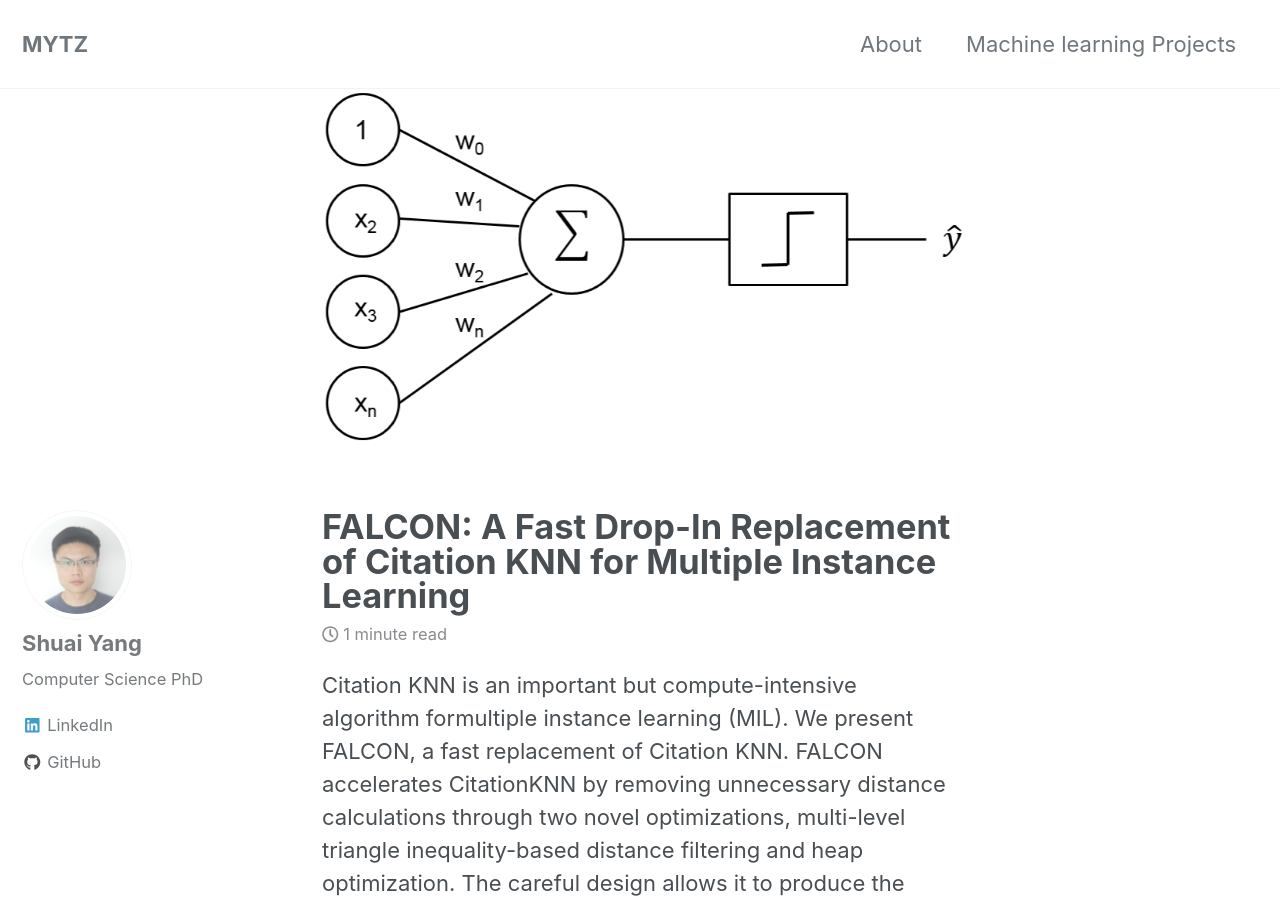
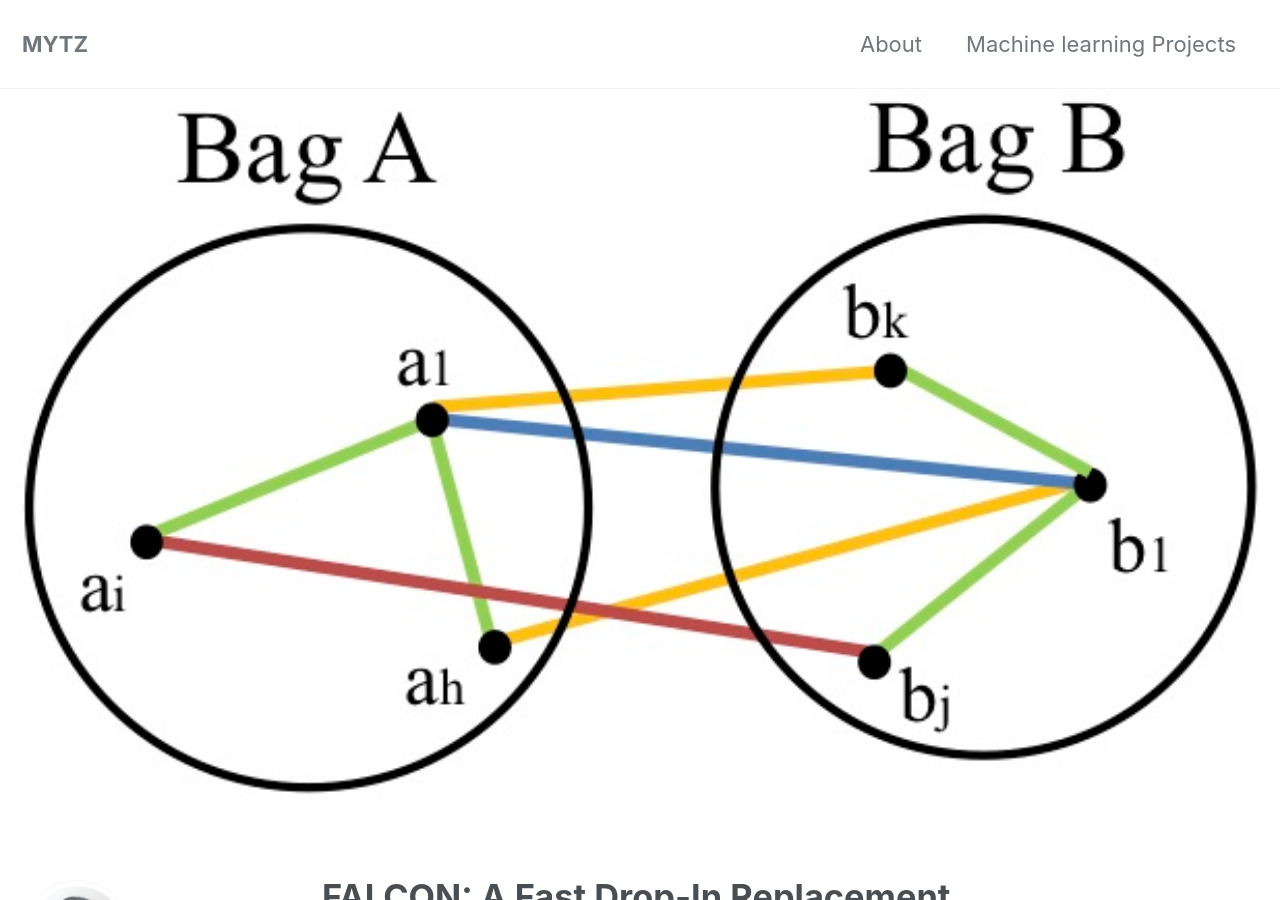
Before and after one commit to magikyoung/magikyoung.github.i, a Jekyll site: the page built from _posts/2019-06-16-falcon.md, in a window 1280 px wide and 900 px high. Built offline with Jekyll 4.4.1, drawn with Linux system fonts in a browser that asks for light colours; nearby versions of some CDN libraries; formulas are drawn with MathJax 3.

Commit message:
change post image

```diff
--- a/_posts/2019-06-16-falcon.md
+++ b/_posts/2019-06-16-falcon.md
@@ -3,7 +3,7 @@ title: "FALCON: A Fast Drop-In Replacement of Citation KNN for Multiple Instance
 date: 2019-06-16
 tags: [projects] #[data wrfangling, data science, messy data]
 header:
-  image: "/images/perceptron/percept.jpg"
+  image: "/images/Figure5.jpg"
 excerpt: "Citation KNN is an important but compute-intensive algorithm formultiple instance learning (MIL). We present FALCON, a fast replacement of Citation KNN. FALCON accelerates CitationKNN by removing unnecessary distance calculations through two novel optimizations, multi-level triangle inequality-based distance filtering and heap optimization. The careful design allows it to produce the same results as the original Citation KNN does while avoiding 84–99.8% distance calculations. On seven datasets of various sizesand dimensions, FALCON consistently outperforms Citation KNN by one or two orders of magnitude, making it a promising drop-in replacement of Citation KNN for multiple instance learning"
 mathjax: "true"
 ---
```
